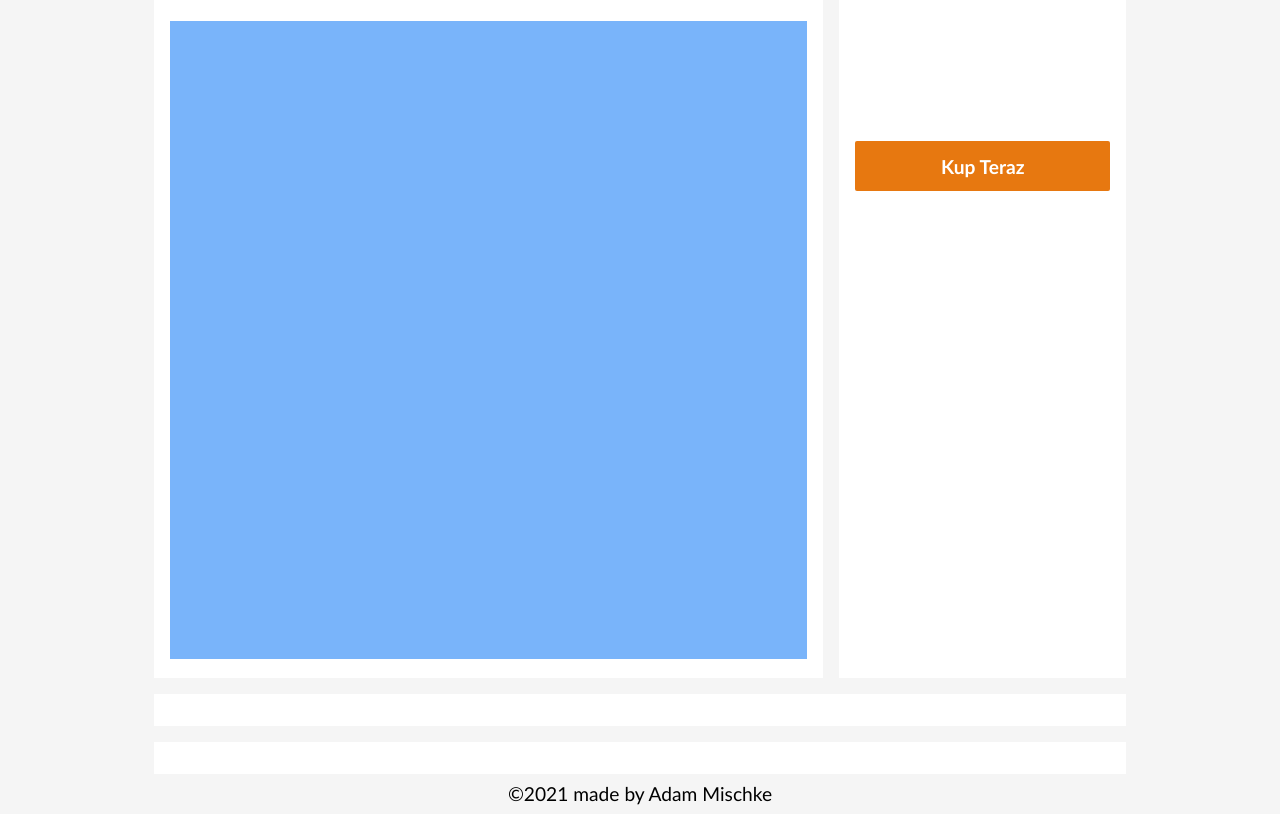
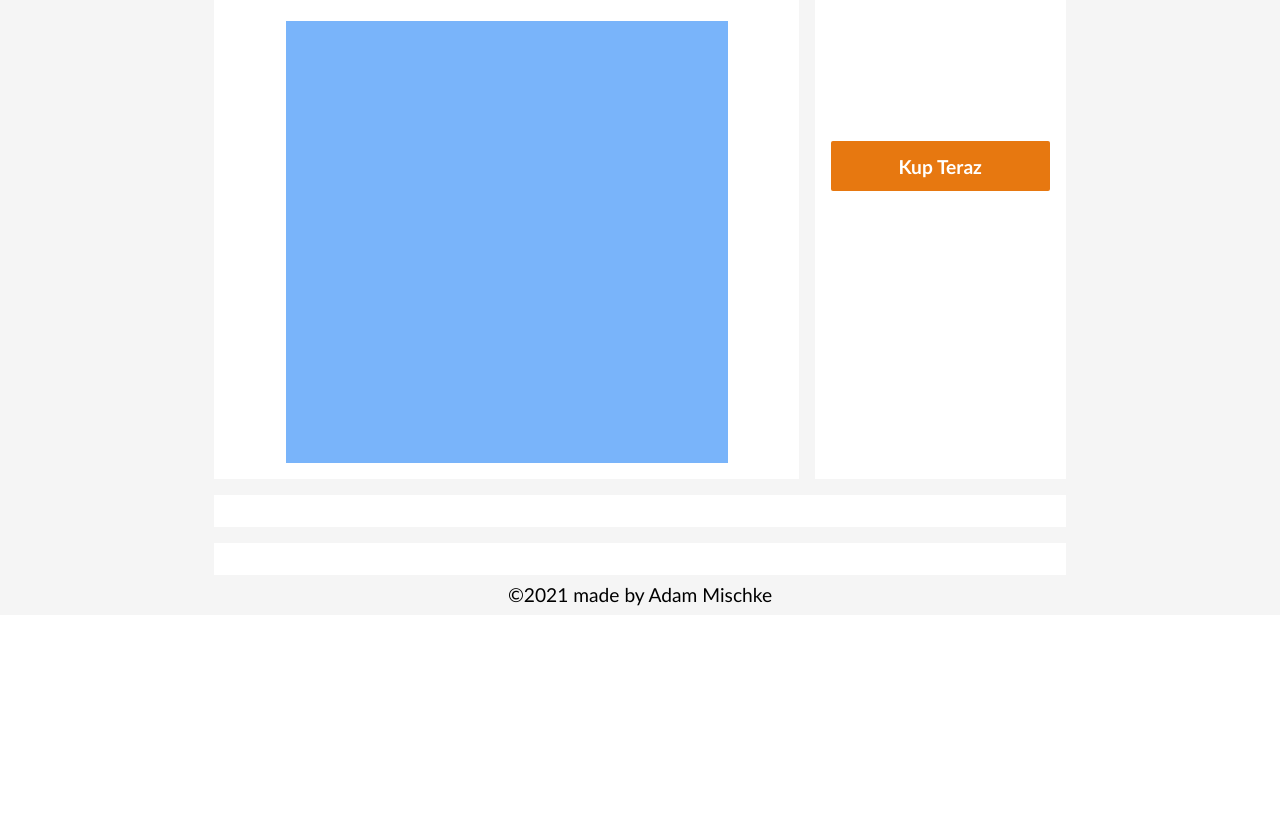
Before and after one commit to AdMis01/JS-Projekt-MyOoo, a plain HTML site: page pojedyncze_ogloszenie.html in a window 1280 px wide. Shown: the part 83-897 px from the top of the page. After the commit the page ends 800 px from the top, so only its background shows below. Drawn offline with Linux system fonts and the light colour scheme.

Commit message:
Poprawka wizualna ogloszenia

```diff
--- a/css/style.css
+++ b/css/style.css
@@ -274,7 +274,7 @@ main .contOfElements .mainContent{
 }
 
 .containerForImgPrice{
-    width: 80%;
+    width: 70%;
     display: flex;
     flex-direction: row;
 }
@@ -283,8 +283,9 @@ main .contOfElements .mainContent{
     width: 70%;
     background-color: white;
     padding:0 1rem 1rem 1rem;
-
-
+    display: flex;
+    flex-direction: column;
+    align-items: center;
 }
 .conftLeftPri {
     margin-left: 1rem;
@@ -302,7 +303,7 @@ main .contOfElements .mainContent{
 }
 
 .imgContainer img{
-    width: 100%;
+    width: 80%;
 }
 
 .priceContainer{
@@ -327,7 +328,7 @@ main .contOfElements .mainContent{
     margin-top: 1rem;
     display: flex;
     flex-direction: column;
-    width: 80%;
+    width: 70%;
     font-size: 1.2rem;
 }
 
```
